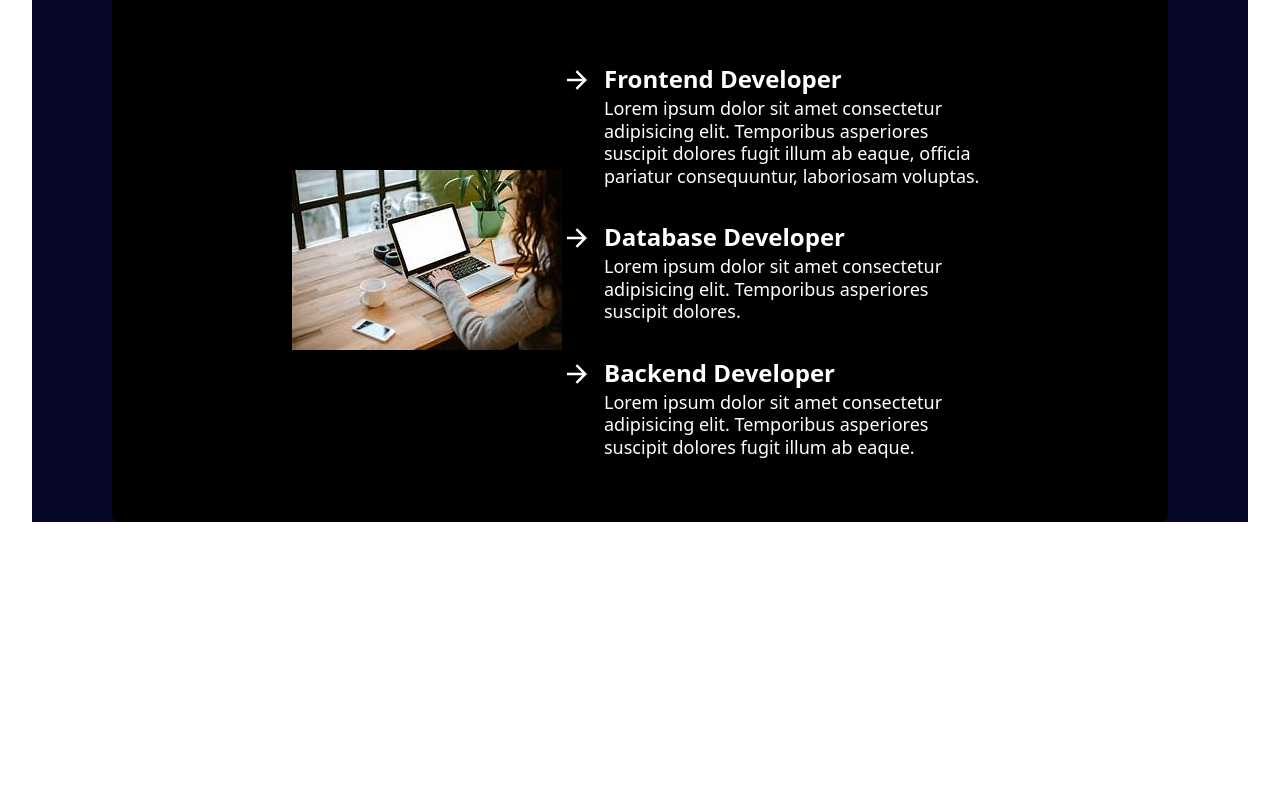
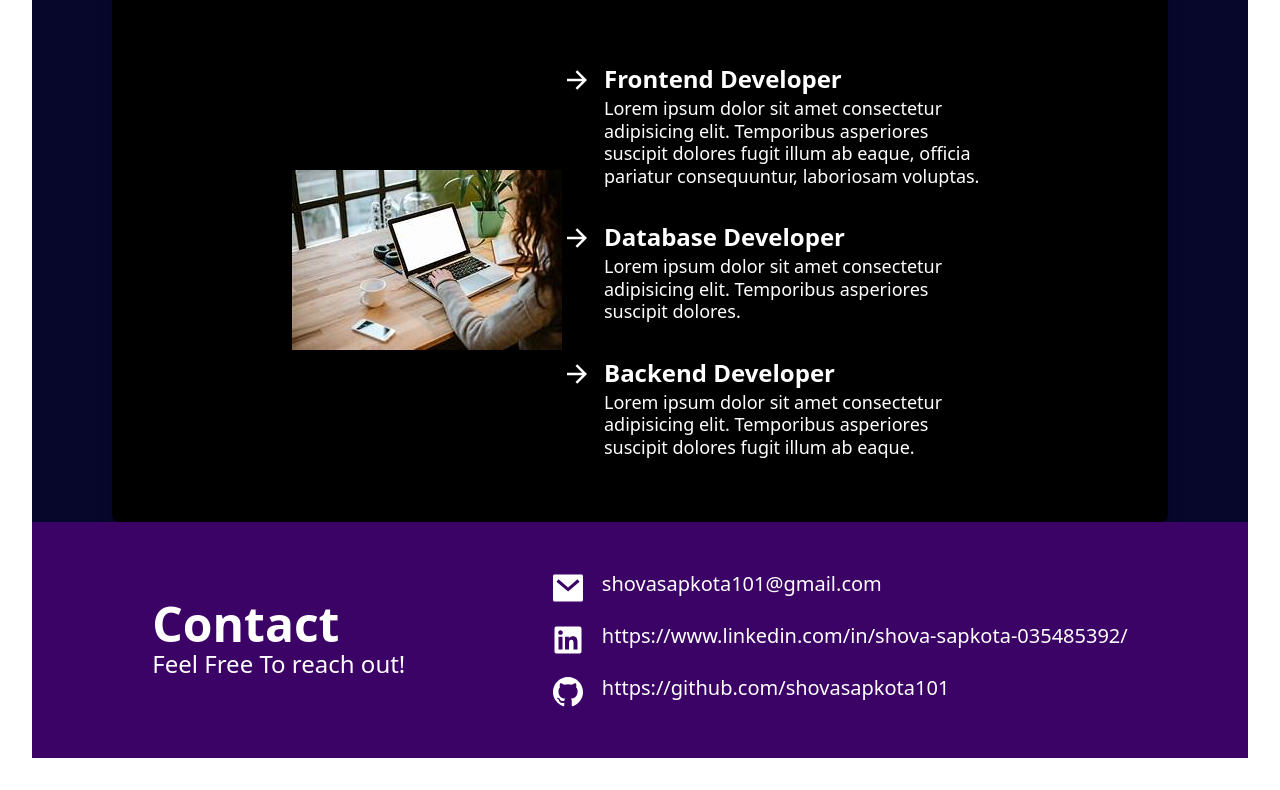
Before and after one commit to shovasapkota101/Personal-Portfolio, a React (Vite) app: page / in a window 1280 px wide. Shown: the part 655-1445 px from the top of the page. Before the commit the page ends 1209 px from the top, so only its background shows below. Built offline with nearby package versions, Linux system fonts and the light colour scheme.

Commit message:
Add contact section with email, LinkedIn, and GitHub links

```diff
--- a/package.json
+++ b/package.json
@@ -13,6 +13,7 @@
     "@remixicon/react": "^4.8.0",
     "@tailwindcss/cli": "^4.1.18",
     "@tailwindcss/vite": "^4.1.18",
+    "lucide-react": "^0.575.0",
     "react": "^19.2.0",
     "react-dom": "^19.2.0",
     "react-router-dom": "^7.11.0"
--- a/src/App.jsx
+++ b/src/App.jsx
@@ -5,12 +5,13 @@ import { BrowserRouter, Route, Routes } from 'react-router-dom'
 import Navbar from './Components/Navbar/Navbar'
 import Hero from './Components/Hero/Hero'
 import About from './Components/About/About'
+import Footer from './Components/Footer/Footer'
 
 function App() {
   const [count, setCount] = useState(0)
 
   return (
-    <div className=' bg-(--background-blue) h-auto w-auto overflow-hidden'>
+    <div className=' bg-(--background-whole) h-auto w-auto overflow-hidden'>
 
       <BrowserRouter>
         <Routes>
@@ -19,6 +20,7 @@ function App() {
             <Navbar />
             <Hero/>
             <About/>
+            <Footer/>
             </>
           }/>
         </Routes>
--- a/src/Components/About/About.jsx
+++ b/src/Components/About/About.jsx
@@ -4,7 +4,7 @@ import { RiArrowRightBoxFill, RiArrowRightLine } from '@remixicon/react'
 
 const About = () => {
   return (
-    <div className='text-(--primary-color) overflow-hidden items-center md:flex md:flex-wrap md:justify-center bg-(--background-color) shadow-xl mx-0 md:mx-20 bg-opacity-30 rounded-lg p-12'>
+    <div id='about' className='text-(--primary-color) overflow-hidden items-center md:flex md:flex-wrap md:justify-center bg-(--background-color) shadow-xl mx-0 md:mx-20 bg-opacity-30 rounded-lg p-12'>
         <div>
             <h2 className='text-xl md:text-2xl lg:text-3xl mb-10 text-left font-bold'>About </h2>
                 <div className='md:flex flex-wrap flex-col md:flex-row lg:flex-row items-center'>
--- /dev/null
+++ b/src/Components/Footer/Footer.jsx
@@ -0,0 +1,31 @@
+import { RiGithubFill, RiLinkedinBoxFill, RiLinkedinBoxLine, RiLinkedinLine, RiMailAddFill, RiMailAiFill, RiMailCloseFill, RiMailFill } from '@remixicon/react'
+import { Github, GithubIcon, Linkedin, LinkedinIcon, LucideLinkedin, MailIcon } from 'lucide-react'
+import React from 'react'
+
+const Footer = () => {
+  return (
+    <div id='Footer' className='text-(--primary-color) pb-10 flex justify-around bg-purple-950 p-7 md:p-10 lg:p-12 items-center'>
+        <div>
+            <h1 className='text-left text-2xl md:text-4xl lg:text-5xl font-bold'>Contact</h1>
+            <h3 className='text-sm md:text-xl lg:text-2xl font-normal'>Feel Free To reach out!</h3>
+        </div>
+
+        <ul className='text-sm md:text-lg lg:text-xl space-y-4 '>
+            <li className='flex gap-4 cursor-pointer'>
+                <RiMailFill className='h-5 md:h-7 lg:h-9 w-5 md:w-7 lg:w-9'/>
+                shovasapkota101@gmail.com
+            </li>
+            <li className='flex gap-4 cursor-pointer'>
+                <RiLinkedinBoxFill className='h-5 md:h-7 lg:h-9 w-5 md:w-7 lg:w-9'/>
+                https://www.linkedin.com/in/shova-sapkota-035485392/
+            </li>
+            <li className='flex gap-4 cursor-pointer'>
+                <RiGithubFill className='h-5 md:h-7 lg:h-9 w-5 md:w-7 lg:w-9'/>
+                https://github.com/shovasapkota101
+            </li>
+        </ul>
+    </div>
+  )
+}
+
+export default Footer
--- a/src/Components/Navbar/Navbar.jsx
+++ b/src/Components/Navbar/Navbar.jsx
@@ -26,7 +26,7 @@ const Navbar = () => {
           </li>
        </a>
 
-        <a href="#contact">
+        <a href="#Footer">
            <li className='text-sm md:text-lg lg:text-lg hover:bg-(--background-blue) px-4 rounded-xl md:border-none lg:border-none transition-all duration-300'>
              Contact
            </li>
--- a/src/index.css
+++ b/src/index.css
@@ -11,5 +11,9 @@
     --secondary-color: gray;
     --background-color: black;
     --background-blue: rgba(0, 157, 255, 0.929);
-    --background-blue: rgb(7, 7, 43);
+    --background-whole: rgb(7, 7, 43);
 }
+
+* {
+    scroll-behavior: smooth;
+}
```
Also changed, not shown: 1 other file (tests, documents, lock files or other folders).
